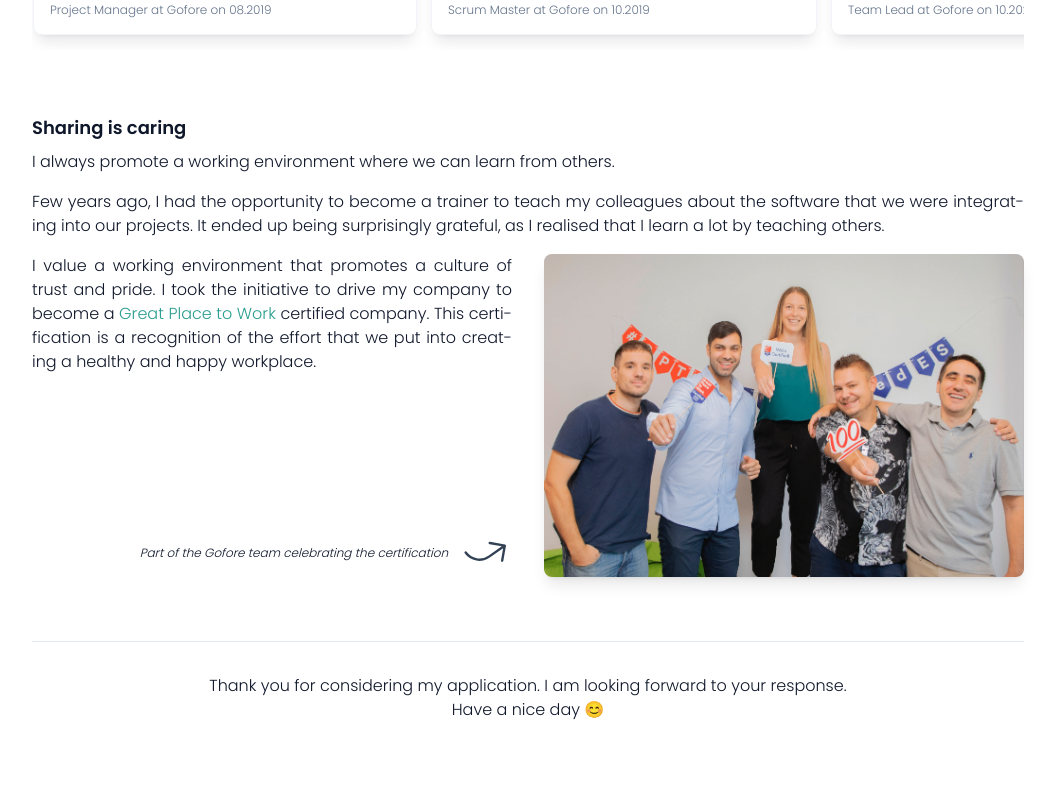
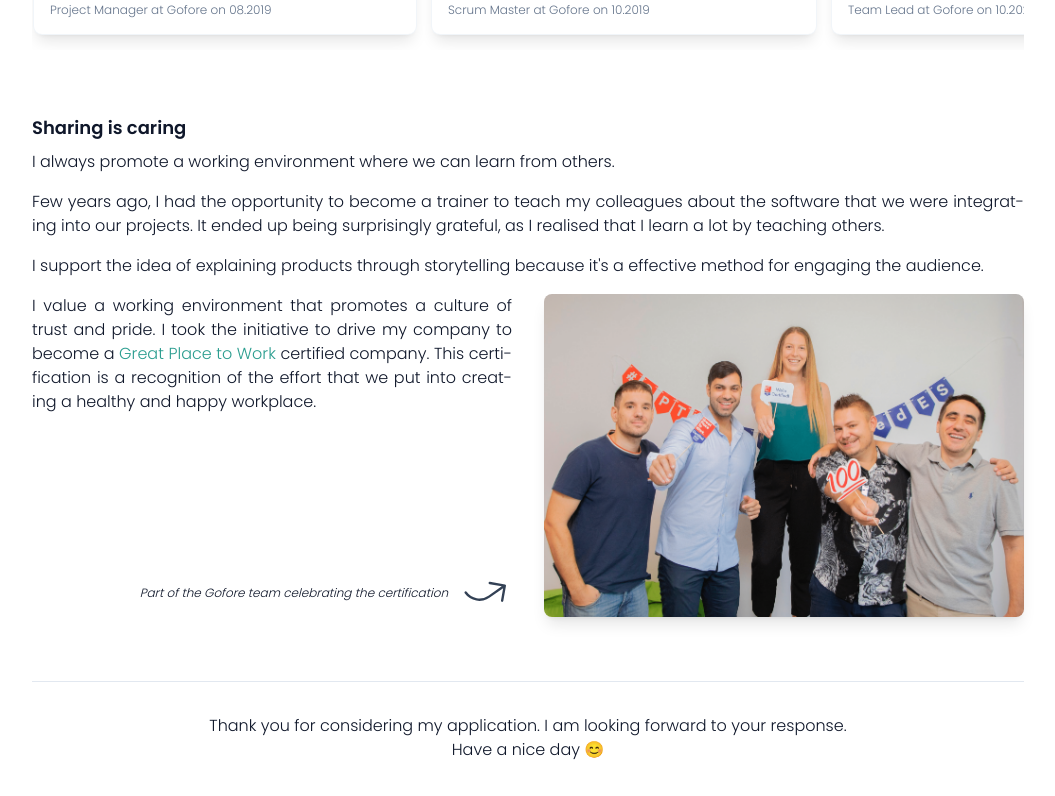
Before and after one commit to elenaorfe/elenaorfe-website, a Next.js app in the folder packages/@elenaorfe-client/: page /cover-letters/tailwind in a window 1280 px wide. Shown: the part 2646-3442 px from the top of the page, without its empty margins (112-1167 px from the left). Built offline with nearby package versions, Linux system fonts and the light colour scheme.

Commit message:
Add explaining products through storytelling

```diff
--- a/packages/@elenaorfe-client/components/CoverLetter/TeachingCoverLetter.tsx
+++ b/packages/@elenaorfe-client/components/CoverLetter/TeachingCoverLetter.tsx
@@ -14,6 +14,10 @@ const TeachingCoverLetter: React.FC = () => {
 				colleagues about the software that we were integrating into our
 				projects. It ended up being surprisingly grateful, as I realised that I
 				learn a lot by teaching others.
+			</p>
+			<p className="mb-4 hyphens-auto text-justify">
+				I support the idea of explaining products through storytelling because
+				it&apos;s a effective method for engaging the audience.
 			</p>
 
 			<div className="flex flex-col gap-4 lg:flex-row lg:gap-8">
```
